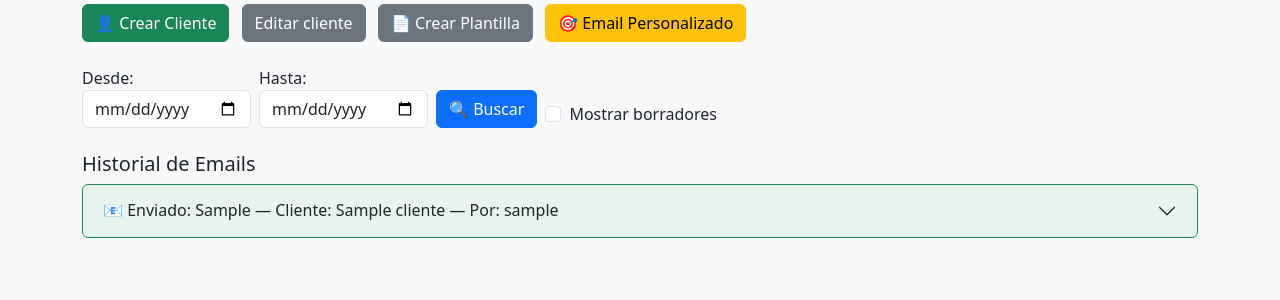
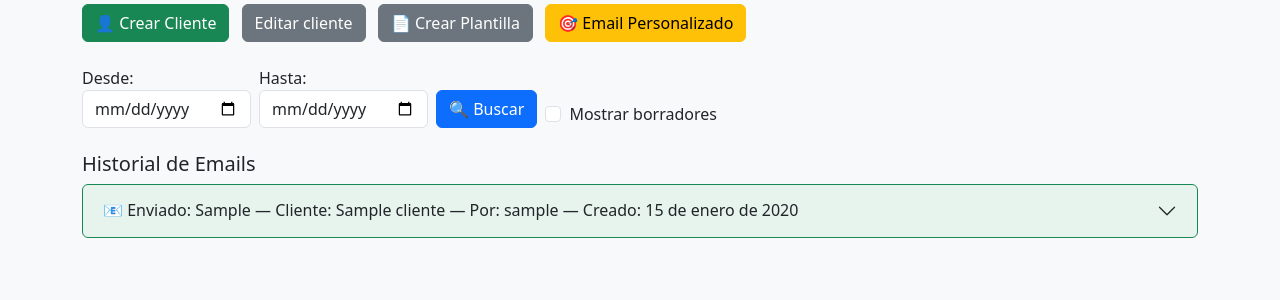
Before and after one commit to FabricioKenobi/WebInformesSekiura, a Django app: page / in a window 1280 px wide. Shown: the part 197-497 px from the top of the page. Run offline with Django 5.2, Linux system fonts and the light colour scheme; a user stored in the database is signed in; tables that the repository leaves empty hold one stand-in row (values such as "Sample post"); some libraries are stand-ins or nearby versions.

Commit message:
deepseek

```diff
--- a/backend/api/templates/home.html
+++ b/backend/api/templates/home.html
@@ -57,7 +57,7 @@
             {% else %}
               📝 Borrador:
             {% endif %}
-            {{ mail.asunto }} — Cliente: {{ mail.cliente.nombre }} — Por: {{ mail.usuario }}
+            {{ mail.asunto }} — Cliente: {{ mail.cliente.nombre }} — Por: {{ mail.usuario }} — Creado: {{ mail.fecha_evento }}
           </button>
         </h2>
         <div id="collapse{{ forloop.counter }}" class="accordion-collapse collapse">
```
